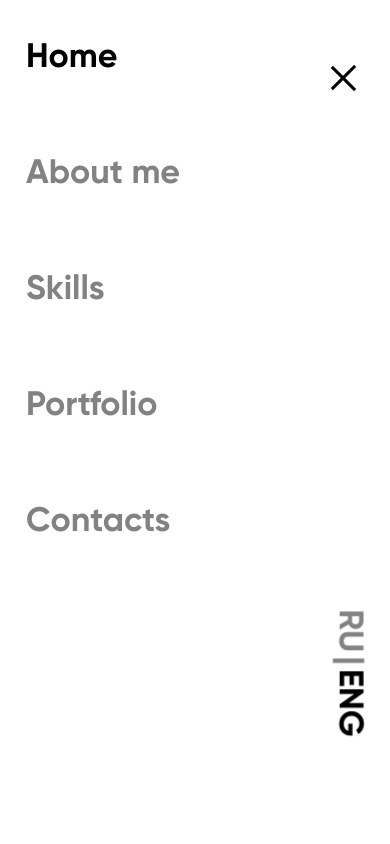
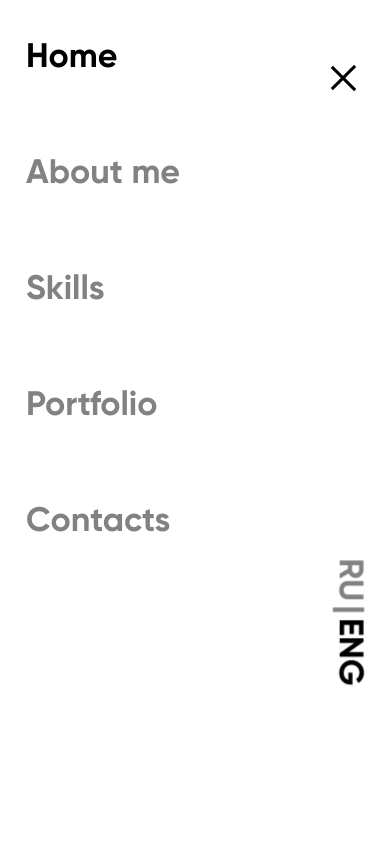
Before and after one commit to SolDok/porfolio, a plain HTML site: page index.html in a window 390 px wide. Both pictures are taken after a click on the element 343 px from the left and 78 px from the top of the page. Shown: the top 844 px of the page. Drawn offline with Linux system fonts and the light colour scheme; files whose address does not match are found by name.

Commit message:
Update style.css

```diff
--- a/css/style.css
+++ b/css/style.css
@@ -466,7 +466,7 @@ BODY.ru .en {
   }
   .photo-name .photo-name__language-toggle.active {
     right: 1%;
-    top: 70%;
+    top: 64%;
     display: block;
     z-index: 150;
   }
```
